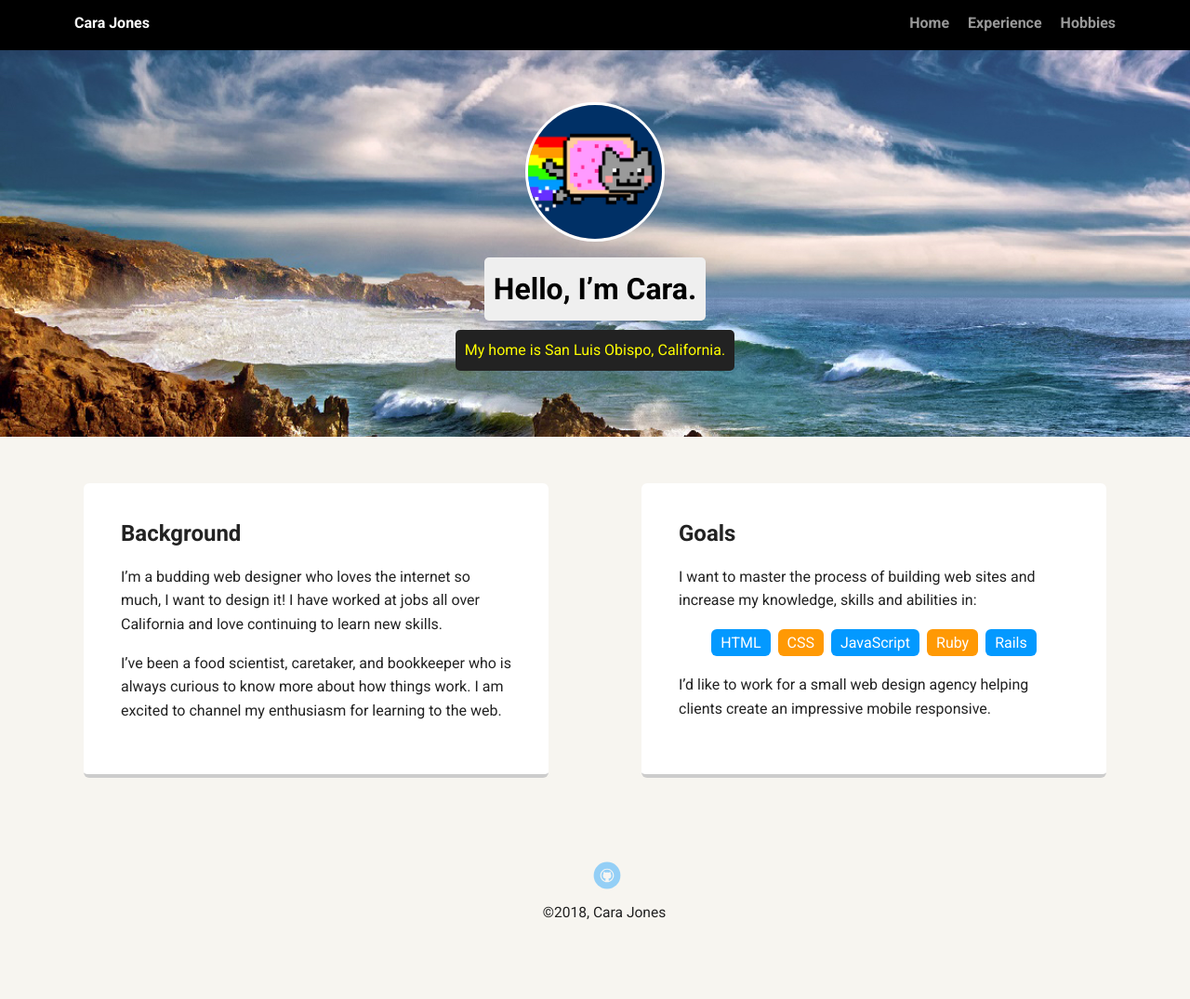
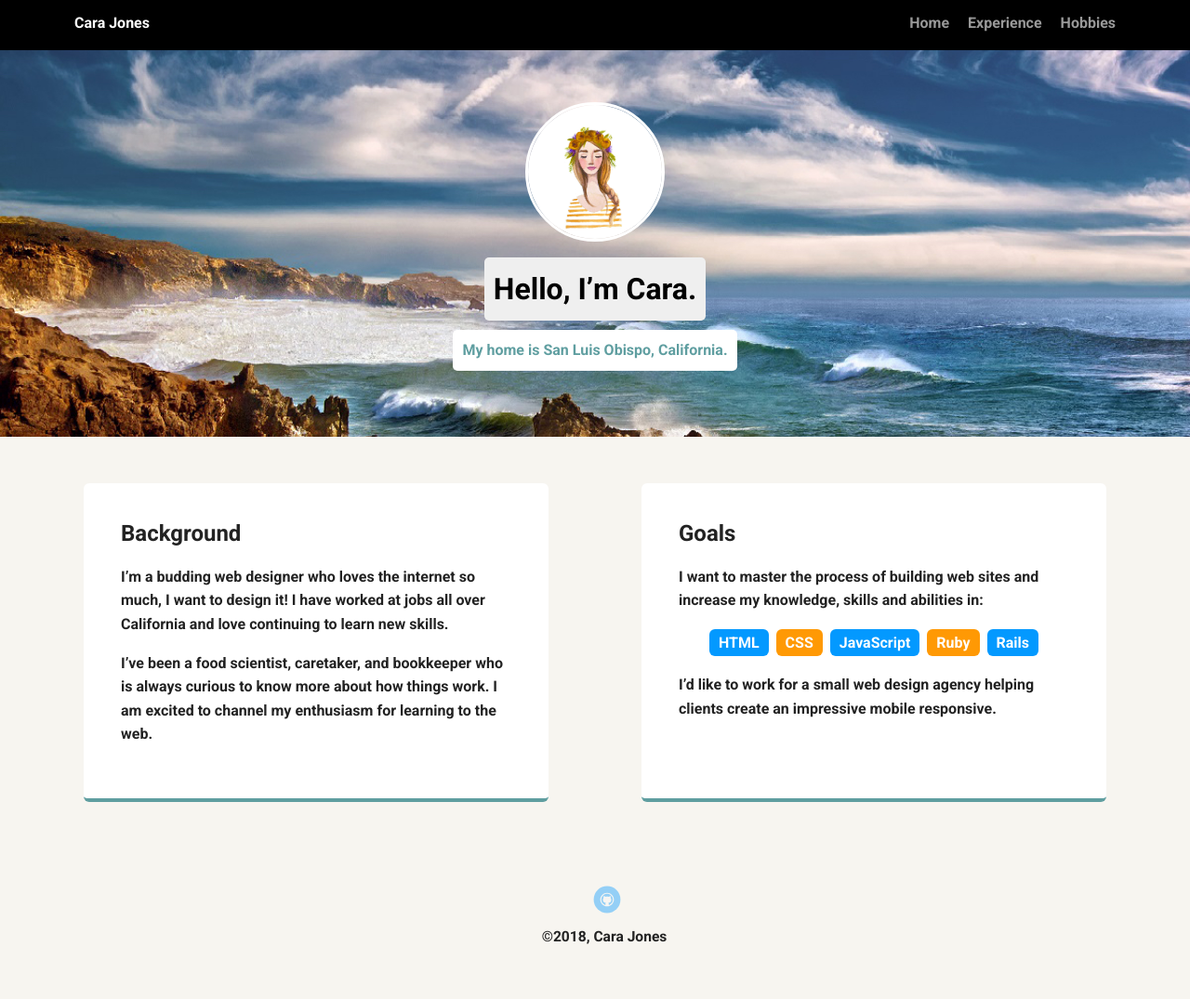
Before and after one commit to caramjones/techdegree-project-1, a plain HTML site: page index.html in a window 1280 px wide. Shown: the whole page at 93% size. Drawn offline with Linux system fonts and the light colour scheme; a web font is replaced by a local one.

Commit message:
Updated profile image. Styling.

```diff
--- a/index.html
+++ b/index.html
@@ -18,9 +18,9 @@
     </div>
 
     <header>
-      <img src="images/me.png" alt="Drawing of Jane Smith" class="profile-image">
+      <img src="images/cj-profile.jpg" alt="Watercolor of Cara Jones" class="profile-image">
       <h1 class="tag name">Hello, I’m Cara.</h1>
-      <p class="tag location">My home is San Luis Obispo, California.</p>
+      <p class="tag location"><strong>My home is San Luis Obispo, California.</strong</p>
     </header>
 
     <main class="flex">
--- a/styles.css
+++ b/styles.css
@@ -85,8 +85,8 @@ header .profile-image:hover {
   margin: 10px auto;
 }
 .location {
-  background-color: #222;
-  color: yellow;
+  background-color: white;
+  color: cadetblue;
 }
 .card {
   margin: 30px;
@@ -94,12 +94,12 @@ header .profile-image:hover {
   max-width: 500px;
   text-align: left;
   background: #fff;
-  border-bottom: 4px solid #ccc;
+  border-bottom: 4px solid cadetblue;
   border-radius: 6px;
   transition: all .5s;
 }
 .card:hover {
-  border-color: #ff99ff;
+  border-color: #c9aa1f;
 }
 
 ul.skills {
```
Also changed, not shown: experience.html (+7 -2 lines), hobbies.html (+5 -0 lines), images/cj-profile.jpg (added), 1 other file.
